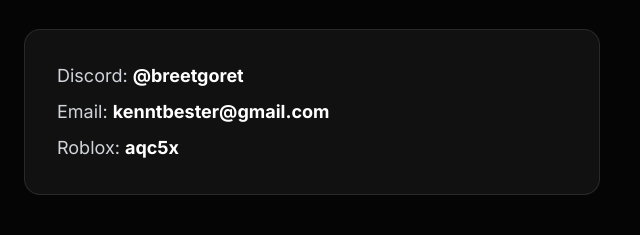
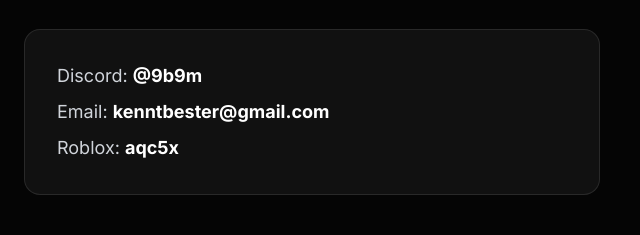
Before and after one commit to WeavyC/portfolioroblox, a plain HTML site: page index.html in a window 1280 px wide. Shown: the part 1276-1511 px from the top of the page, 0-640 px from the left. Drawn offline with nearby package versions, Linux system fonts and the light colour scheme.

Commit message:
Update index.html

```diff
--- a/index.html
+++ b/index.html
@@ -86,7 +86,7 @@
       <h2 class="text-4xl md:text-5xl font-extrabold mb-8 text-gradient">Contact</h2>
       <div class="bg-dark-800 border border-white/10 rounded-2xl p-8 max-w-xl">
         <p class="text-lg text-gray-300 space-y-2">
-          <span class="block">Discord: <strong class="text-white">@breetgoret</strong></span>
+          <span class="block">Discord: <strong class="text-white">@9b9m</strong></span>
           <span class="block">Email: <strong class="text-white">kenntbester@gmail.com</strong></span>
           <span class="block">Roblox: <strong class="text-white">aqc5x</strong></span>
         </p>
```
